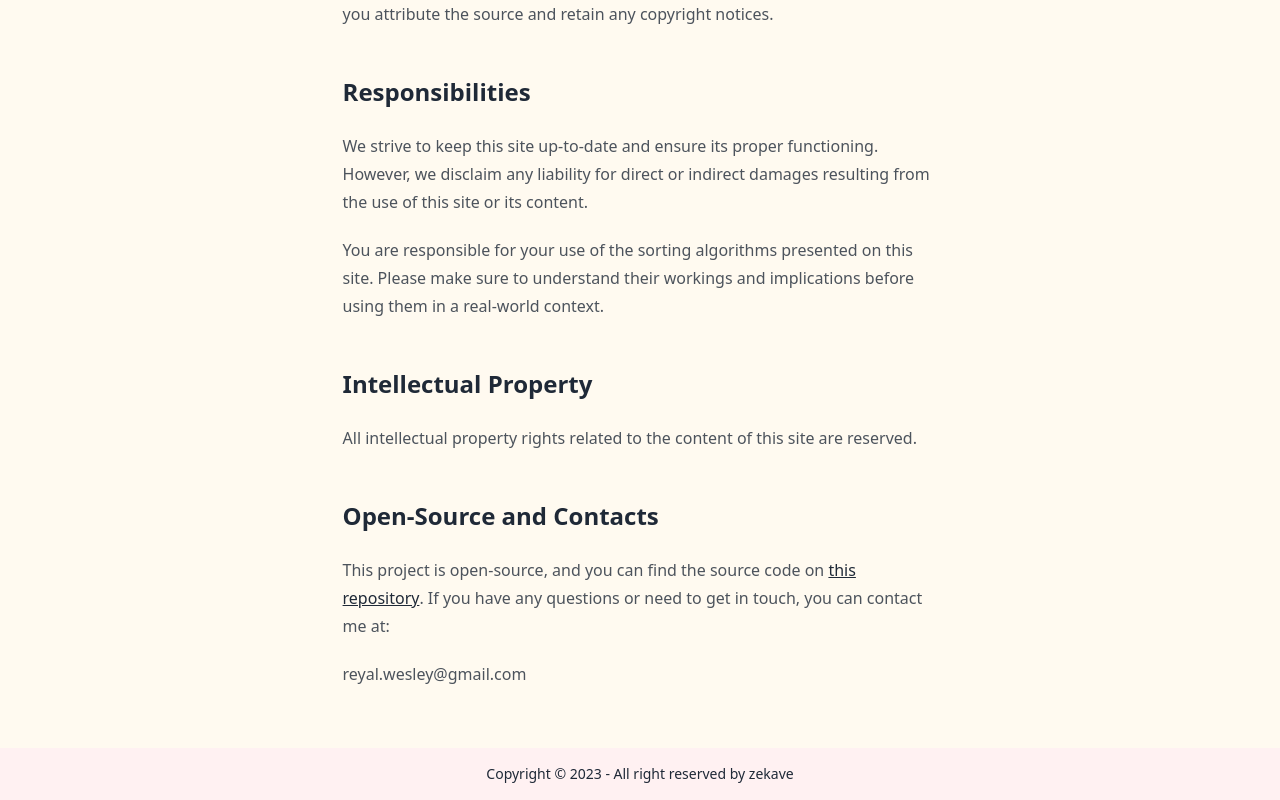
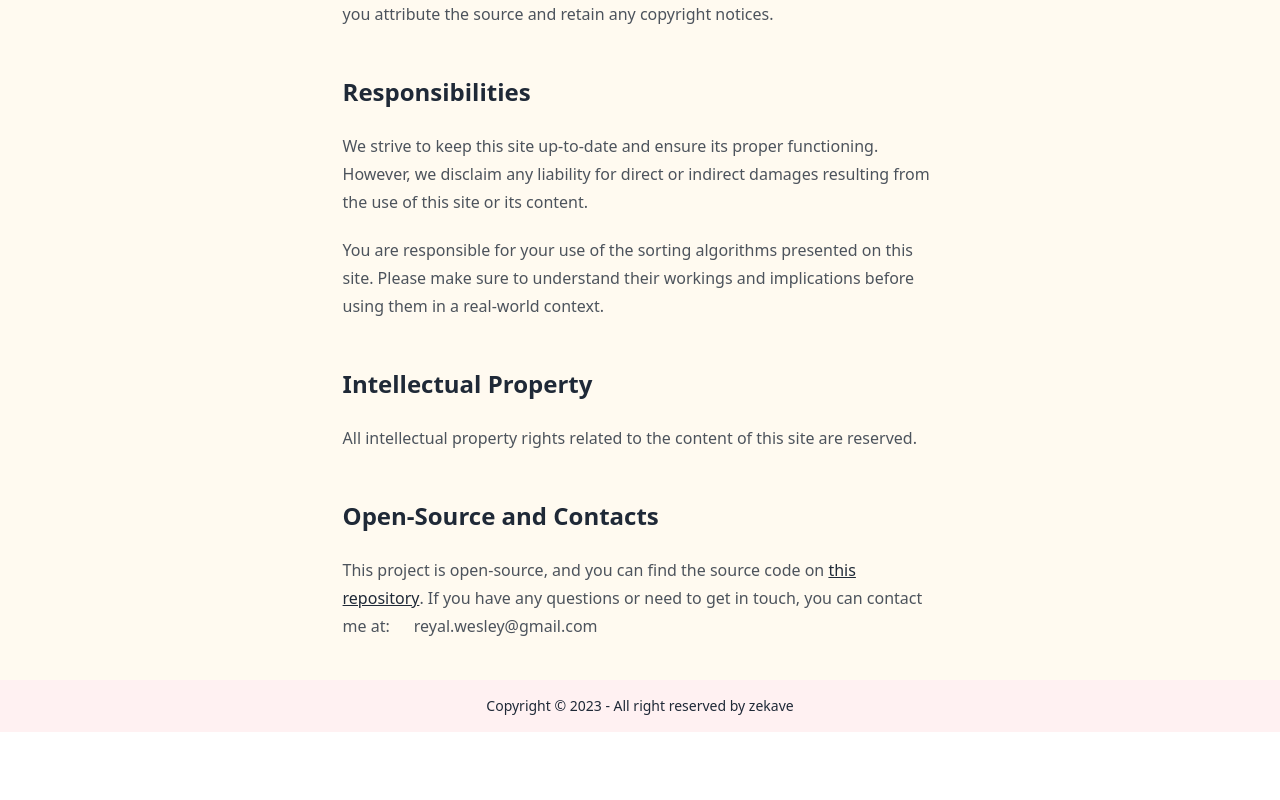
Before and after one commit to ReyalWesley/algo-sort, a React (Vite) app: page /about in a window 1280 px wide. Shown: the part 528-1328 px from the top of the page. After the commit the page ends 1260 px from the top, so only its background shows below. Built offline with nearby package versions, Linux system fonts and the light colour scheme.

Commit message:
feat(project): refactor (#8)

```diff
--- a/src/App.tsx
+++ b/src/App.tsx
@@ -1,9 +1,7 @@
-import { Container } from './component/layout/container';
+import { Container } from './component/layout';
 import React from 'react';
 import { Routes, Route } from 'react-router-dom';
-import About from './routes/about';
-import { Algos } from './routes/algos';
-import { Home } from './routes/home';
+import { About, Home, Algos } from './routes';
 
 function App() {
   return (
--- /dev/null
+++ b/src/component/algo/index.ts
@@ -0,0 +1,6 @@
+export * from './bogoSort';
+export * from './bubbleSort';
+export * from './insertionSort';
+export * from './selectionSort';
+export * from './render/sortBlock';
+export * from './render/graph/barChart';
--- a/src/component/algo/render/sortBlock.tsx
+++ b/src/component/algo/render/sortBlock.tsx
@@ -1,7 +1,6 @@
 import React, { useEffect, useState } from 'react';
 import { BarChart } from './graph/barChart';
-import { useAlgosContext } from '../../../context/data';
-import { useSortSpeedContext } from '../../../context/speed';
+import { useAlgosContext, useSortSpeedContext } from '../../../context';
 
 type GenerateListParam = {
   size?: number;
--- /dev/null
+++ b/src/component/layout/index.ts
@@ -0,0 +1,3 @@
+export * from './container';
+export * from './footer';
+export * from './navbar';
--- /dev/null
+++ b/src/context/index.ts
@@ -0,0 +1,2 @@
+export * from './data';
+export * from './speed';
--- a/src/main.tsx
+++ b/src/main.tsx
@@ -3,8 +3,7 @@ import * as ReactDOM from 'react-dom/client';
 import { BrowserRouter } from 'react-router-dom';
 import './index.css';
 import App from '../src/App';
-import { AlgosProvider } from './context/data';
-import { SortSpeedProvider } from './context/speed';
+import { AlgosProvider, SortSpeedProvider } from './context';
 
 ReactDOM.createRoot(document.getElementById('root') as HTMLElement).render(
   <React.StrictMode>
--- a/src/routes/about.tsx
+++ b/src/routes/about.tsx
@@ -2,7 +2,7 @@ import React from 'react';
 import '../index.css';
 import { Link } from 'react-router-dom';
 
-export default function About() {
+export function About() {
   return (
     <article className="prose">
       <h1>Terms of Use</h1>
@@ -51,7 +51,7 @@ export default function About() {
         </Link>
         . If you have any questions or need to get in touch, you can contact me
         at:
-        <p>reyal.wesley@gmail.com</p>
+        <span className="ml-6">reyal.wesley@gmail.com</span>
       </p>
     </article>
   );
--- /dev/null
+++ b/src/routes/index.ts
@@ -0,0 +1,3 @@
+export * from './about';
+export * from './algos';
+export * from './home';
```
Also changed, not shown: src/routes/algos.tsx (+7 -5 lines).
